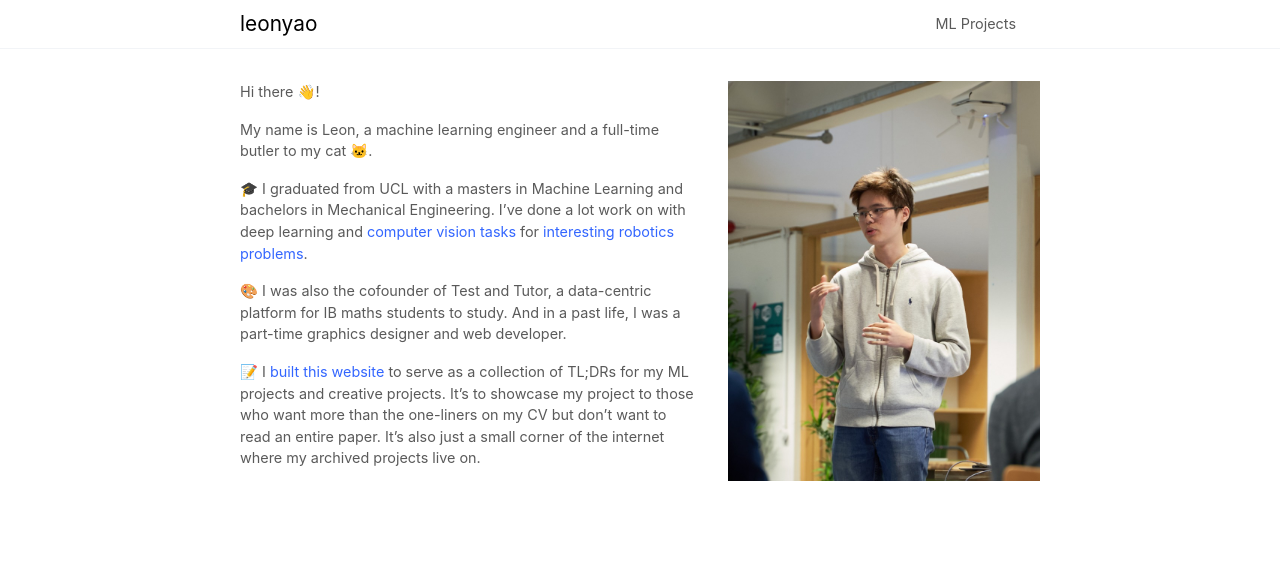
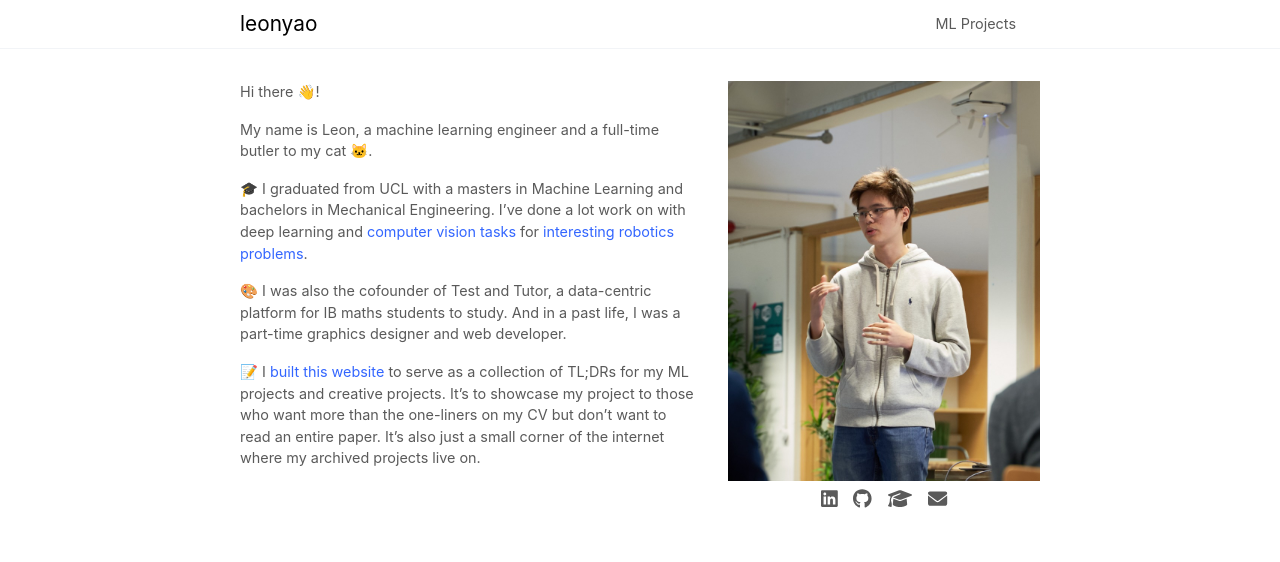
Before and after one commit to LeonY117/leony117.github.io, a Next.js app: page / in a window 1280 px wide. Shown: the top 562 px of the page. Built offline with nearby package versions, Linux system fonts and the light colour scheme.

Commit message:
add social media links

```diff
--- a/pages/index.js
+++ b/pages/index.js
@@ -1,7 +1,12 @@
+import React from 'react';
 import Head from 'next/head';
 import Content from '../hoc/Content/Content';
 import Layout from '../hoc/Layout/Layout';
 import Image from 'next/image';
+import Link from 'next/link';
+import { FontAwesomeIcon } from '@fortawesome/react-fontawesome';
+import { faLinkedin, faGithub } from '@fortawesome/free-brands-svg-icons';
+import { faGraduationCap, faEnvelope } from '@fortawesome/free-solid-svg-icons';
 
 import classes from './index.module.css';
 
@@ -46,6 +51,7 @@ const Index = () => {
                   where my archived projects live on.
                 </p>
               </div>
+              <div className={classes.ImageLinkWrapper}>
                 <div className={classes.MainImage}>
                   <Image
                     src='/images/profile_pic.jpg'
@@ -53,6 +59,37 @@ const Index = () => {
                     layout='fill'
                     objectFit='cover'
                   />
+                </div>
+                <ul className={classes.Links}>
+                  <li>
+                    <Link href='' className={classes.SocialMediaLink}>
+                      <span className={classes.LinkWrapper}>
+                        <FontAwesomeIcon icon={faLinkedin} />
+                      </span>
+                    </Link>
+                  </li>
+                  <li>
+                    <Link href='' className={classes.SocialMediaLink}>
+                      <span className={classes.LinkWrapper}>
+                        <FontAwesomeIcon icon={faGithub} />
+                      </span>
+                    </Link>
+                  </li>
+                  <li>
+                    <Link href='' className={classes.SocialMediaLink}>
+                      <span className={classes.LinkWrapper}>
+                        <FontAwesomeIcon icon={faGraduationCap} />
+                      </span>
+                    </Link>
+                  </li>
+                  <li>
+                    <Link href='' className={classes.SocialMediaLink}>
+                      <span className={classes.LinkWrapper}>
+                        <FontAwesomeIcon icon={faEnvelope} />
+                      </span>
+                    </Link>
+                  </li>
+                </ul>
               </div>
             </div>
           </main>
--- a/pages/index.module.css
+++ b/pages/index.module.css
@@ -14,11 +14,39 @@
   margin: 0 0 1rem 0;
 }
 
+.ImageLinkWrapper {
+  flex: 40;
+  display: flex;
+  flex-direction: column;
+}
+
 .MainImage {
-  flex: 40;
   width: 100%;
   max-width: 100%;
   height: 25rem;
   position: relative;
   overflow: hidden;
 }
+
+.Links {
+  display: flex;
+  flex-direction: row;
+  gap: 1rem;
+  margin: 0 auto;
+  padding: 0;
+  margin-top: 0.5rem;
+}
+
+.Links li {
+  list-style: none;
+  margin: 0;
+  padding: 0;
+}
+
+.LinkWrapper {
+  font-size: 1.2rem;
+}
+
+.SocialMediaLink {
+  cursor: pointer;
+}
```
Lines whose indentation alone changed are shown as unchanged.
